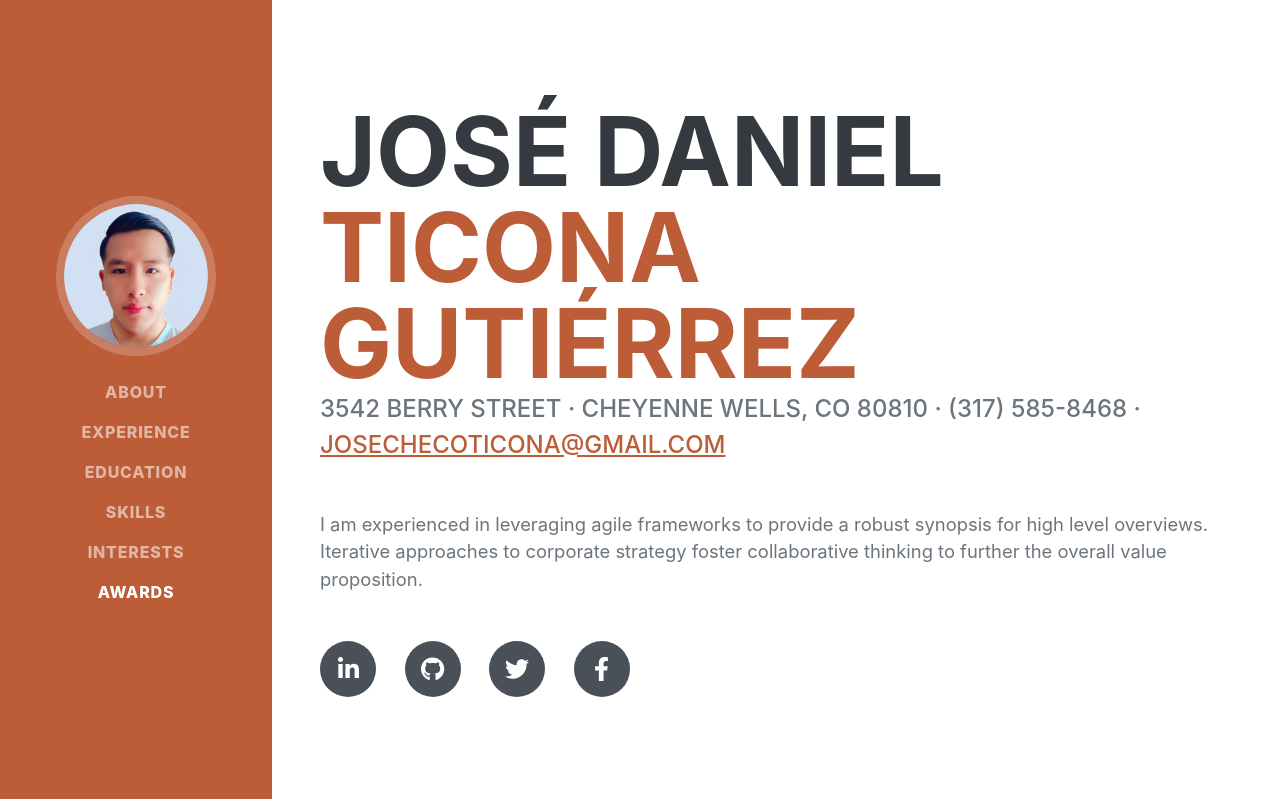
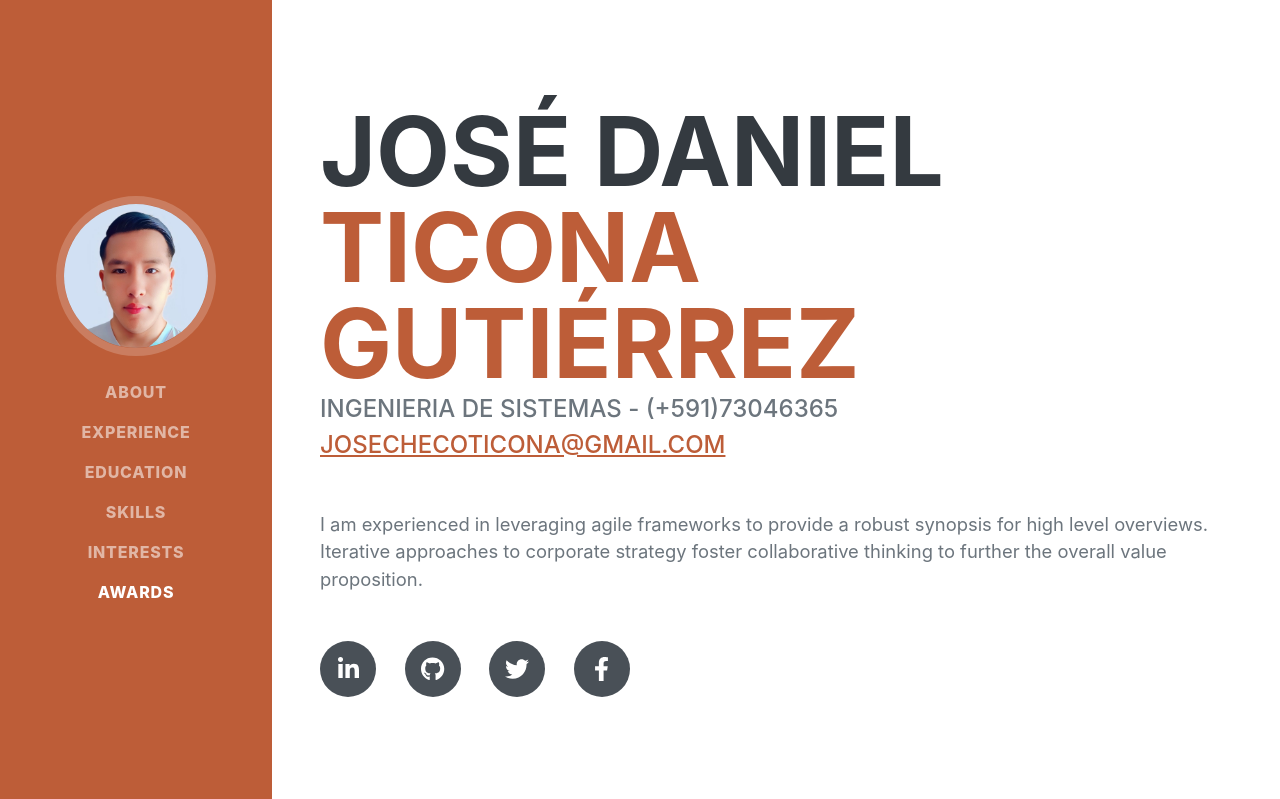
Before and after one commit to Josedanielticona/Mi-portafolio, a Django app: page / in a window 1280 px wide. Shown: the top 799 px of the page. Run offline with Django 5.2, Linux system fonts and the light colour scheme; some libraries are stand-ins or nearby versions; some web fonts are replaced.

Commit message:
actualizacion de informacion personal

```diff
--- a/templates/index.html
+++ b/templates/index.html
@@ -45,7 +45,7 @@
                         <span class="text-primary">Ticona gutiérrez</span>
                     </h1>
                     <div class="subheading mb-5">
-                        3542 Berry Street · Cheyenne Wells, CO 80810 · (317) 585-8468 ·
+                        Ingenieria de Sistemas - (+591)73046365
                         <a href="mailto:name@email.com">josechecoticona@gmail.com</a>
                     </div>
                     <p class="lead mb-5">I am experienced in leveraging agile frameworks to provide a robust synopsis for high level overviews. Iterative approaches to corporate strategy foster collaborative thinking to further the overall value proposition.</p>
```
